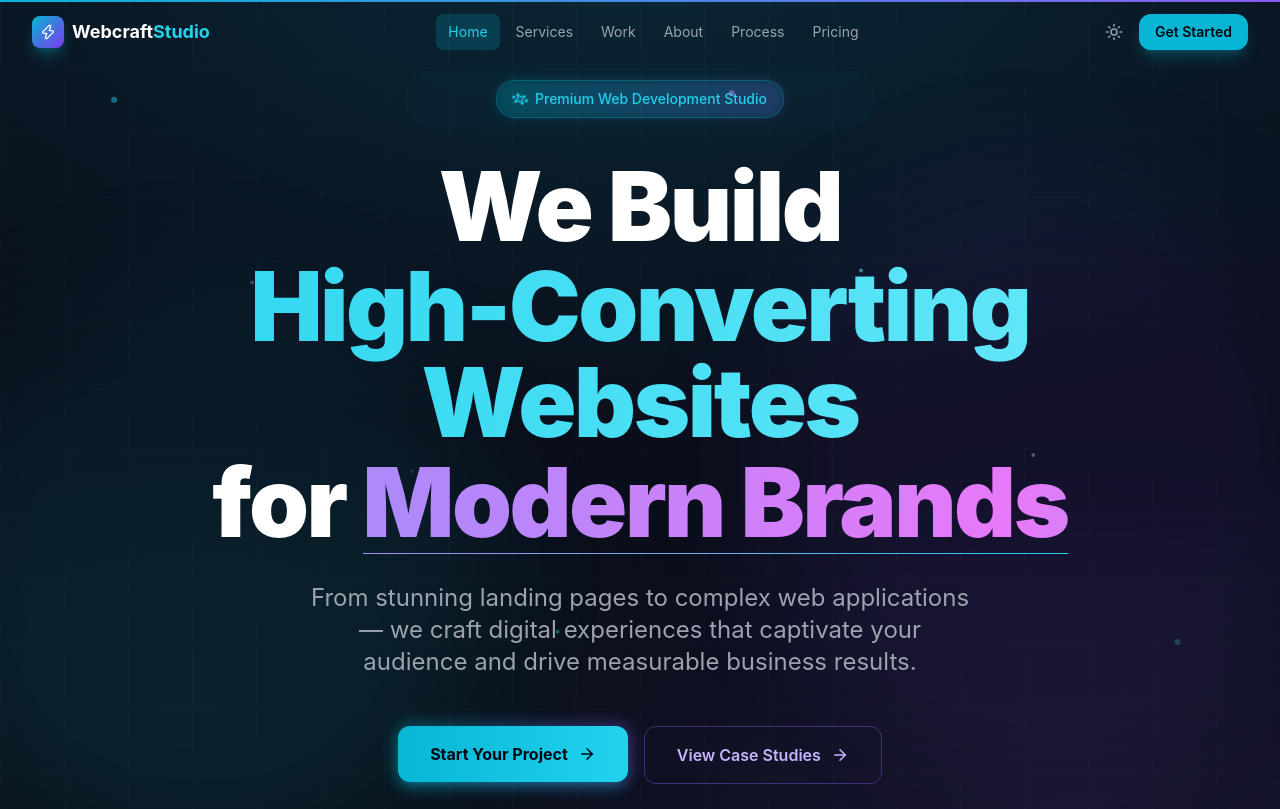
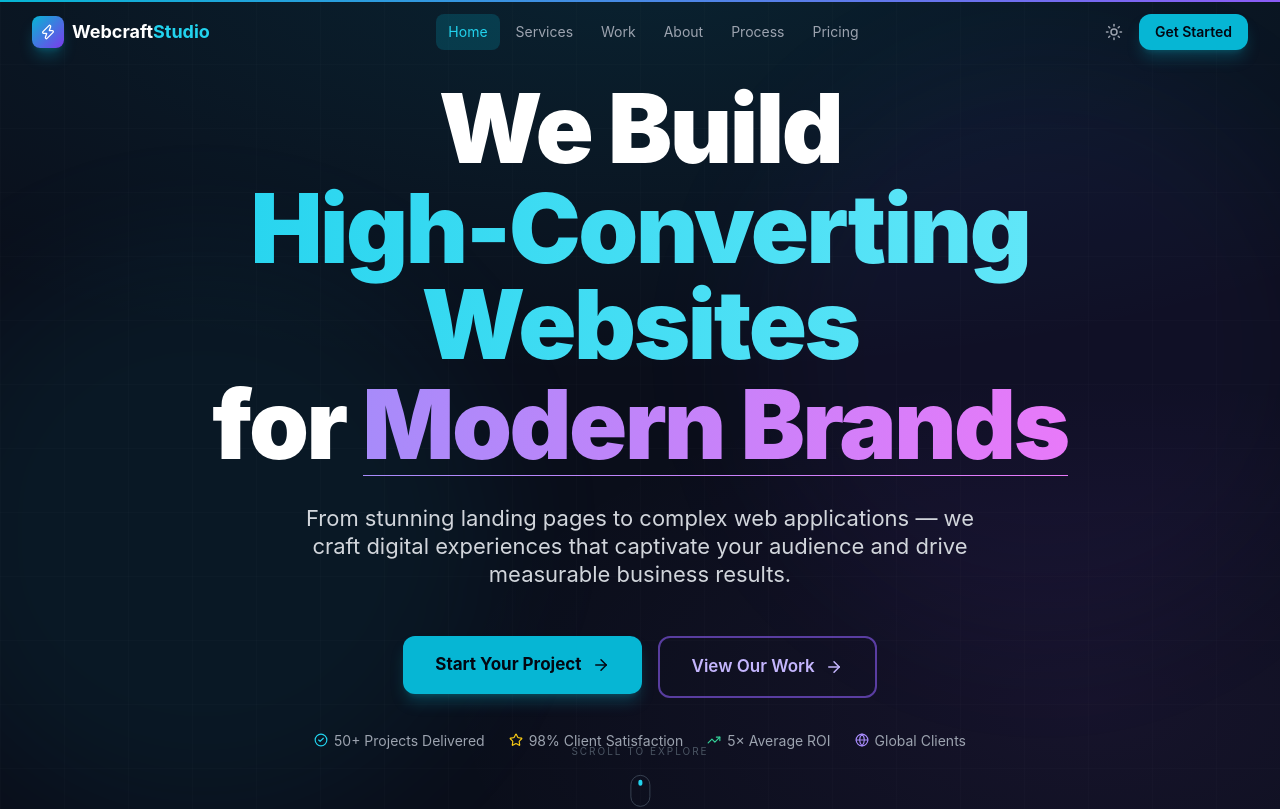
Before and after one commit to exexple/webcraft-v3, a Next.js app in the folder frontend/: page / in a window 1280 px wide. Shown: the top 809 px of the page. Built offline with nearby package versions, Linux system fonts and the light colour scheme.

Commit message:
Fix visual hierarchy - clear conversion path in Hero section
Agent-Logs-Url: https://github.com/exexple/webcraft-v3/sessions/13f0d155-b662-43c6-921f-be847edbd98d

Co-authored-by: exexple <228282825+exexple@users.noreply.github.com>

```diff
--- a/frontend/components/sections/Hero.tsx
+++ b/frontend/components/sections/Hero.tsx
@@ -1,7 +1,7 @@
 'use client';
 import { motion, useScroll, useTransform } from 'framer-motion';
 import Link from 'next/link';
-import { ArrowRight, Sparkles, CheckCircle2, Star, TrendingUp, Globe } from 'lucide-react';
+import { ArrowRight, CheckCircle2, Star, TrendingUp, Globe } from 'lucide-react';
 import Button from '@/components/ui/Button';
 import { blobAnimation } from '@/lib/animations';
 import { useRef } from 'react';
@@ -13,17 +13,6 @@ const trustBadges = [
   { text: 'Global Clients', Icon: Globe, color: 'text-violet-400' },
 ];
 
-const particles = [
-  { color: 'bg-cyan-400', size: 'w-1.5 h-1.5' },
-  { color: 'bg-violet-400', size: 'w-1 h-1' },
-  { color: 'bg-emerald-400', size: 'w-1 h-1' },
-  { color: 'bg-cyan-400', size: 'w-1 h-1' },
-  { color: 'bg-fuchsia-400', size: 'w-1.5 h-1.5' },
-  { color: 'bg-cyan-300', size: 'w-1 h-1' },
-  { color: 'bg-violet-300', size: 'w-1 h-1' },
-  { color: 'bg-emerald-400', size: 'w-1.5 h-1.5' },
-];
-
 export default function Hero() {
   const ref = useRef<HTMLElement>(null);
   const { scrollYProgress } = useScroll({ target: ref, offset: ['start start', 'end start'] });
@@ -32,147 +21,110 @@ export default function Hero() {
 
   return (
     <section ref={ref} className="relative min-h-screen flex items-center justify-center overflow-hidden bg-[#0a0e1a]">
-      {/* Animated background */}
+      {/* Background — subtle, non-competing */}
       <div className="absolute inset-0 pointer-events-none">
         {/* Radial gradient layers */}
-        <div className="absolute inset-0 bg-[radial-gradient(ellipse_80%_50%_at_50%_-5%,rgba(6,182,212,0.15),transparent)]" />
-        <div className="absolute inset-0 bg-[radial-gradient(ellipse_50%_40%_at_85%_85%,rgba(168,85,247,0.1),transparent)]" />
-        <div className="absolute inset-0 bg-[radial-gradient(ellipse_40%_30%_at_15%_70%,rgba(16,185,129,0.06),transparent)]" />
+        <div className="absolute inset-0 bg-[radial-gradient(ellipse_80%_50%_at_50%_-5%,rgba(6,182,212,0.12),transparent)]" />
+        <div className="absolute inset-0 bg-[radial-gradient(ellipse_50%_40%_at_85%_85%,rgba(168,85,247,0.08),transparent)]" />
 
-        {/* Animated blobs */}
+        {/* Blobs — fade-in entrance only, no looping animation */}
         <motion.div
           variants={blobAnimation}
           initial="hidden"
           animate="visible"
-          className="absolute top-1/4 -left-20 w-[600px] h-[600px] bg-cyan-500/[0.07] rounded-full blur-3xl"
+          className="absolute top-1/4 -left-20 w-[600px] h-[600px] bg-cyan-500/[0.06] rounded-full blur-3xl"
         />
         <motion.div
           variants={blobAnimation}
           initial="hidden"
           animate="visible"
-          className="absolute bottom-1/4 -right-20 w-[600px] h-[600px] bg-violet-600/[0.07] rounded-full blur-3xl"
-        />
-        <motion.div
-          animate={{ scale: [1, 1.2, 1], opacity: [0.04, 0.1, 0.04] }}
-          transition={{ duration: 8, repeat: Infinity, ease: 'easeInOut', delay: 2 }}
-          className="absolute top-1/2 left-1/2 -translate-x-1/2 -translate-y-1/2 w-[900px] h-[900px] rounded-full blur-3xl bg-cyan-500/[0.06]"
+          className="absolute bottom-1/4 -right-20 w-[600px] h-[600px] bg-violet-600/[0.06] rounded-full blur-3xl"
         />
 
         {/* Subtle grid */}
-        <div className="absolute inset-0 bg-[linear-gradient(to_right,#ffffff04_1px,transparent_1px),linear-gradient(to_bottom,#ffffff04_1px,transparent_1px)] bg-[size:4rem_4rem]" />
-
-        {/* Floating particles */}
-        {particles.map((p, i) => (
-          <motion.div
-            key={i}
-            animate={{
-              y: [0, -28, 0],
-              x: [0, (i % 2 === 0 ? 12 : -12), 0],
-              opacity: [0.15, 0.55, 0.15],
-            }}
-            transition={{ duration: 4 + i * 0.8, repeat: Infinity, ease: 'easeInOut', delay: i * 0.7 }}
-            className={`absolute rounded-full ${p.color} ${p.size}`}
-            style={{ left: `${8 + i * 12}%`, top: `${12 + (i % 4) * 18}%` }}
-          />
-        ))}
+        <div className="absolute inset-0 bg-[linear-gradient(to_right,#ffffff03_1px,transparent_1px),linear-gradient(to_bottom,#ffffff03_1px,transparent_1px)] bg-[size:4rem_4rem]" />
       </div>
 
       <motion.div
         style={{ y, opacity }}
-        className="relative z-10 max-w-7xl mx-auto px-4 sm:px-6 lg:px-8 text-center pt-20 pb-8"
+        className="relative z-10 max-w-5xl mx-auto px-4 sm:px-6 lg:px-8 text-center pt-20 pb-16"
       >
-        {/* Badge */}
-        <motion.div
-          initial={{ opacity: 0, scale: 0.8 }}
-          animate={{ opacity: 1, scale: 1 }}
-          transition={{ duration: 0.6, ease: [0.22, 1, 0.36, 1] }}
-          className="inline-flex items-center gap-2 px-4 py-2 rounded-full border border-cyan-500/30 bg-cyan-500/10 text-cyan-400 text-sm font-medium mb-10 relative"
-        >
-          {/* Ping ring */}
-          <span
-            className="absolute inset-0 rounded-full animate-ping bg-cyan-500/10 pointer-events-none"
-            style={{ animationDuration: '3s' }}
-          />
-          <motion.span animate={{ rotate: 360 }} transition={{ duration: 4, repeat: Infinity, ease: 'linear' }}>
-            <Sparkles size={14} />
-          </motion.span>
-          <span>Premium Web Development Studio</span>
-          <span className="absolute -inset-px rounded-full bg-gradient-to-r from-cyan-500/20 to-violet-500/20 blur-sm -z-10" />
-        </motion.div>
-
-        {/* Headline — three staggered lines */}
+        {/* Stage 1 — HEADLINE (dominant) */}
         <div className="mb-8 space-y-1">
           {/* Line 1: We Build */}
           <motion.div
-            initial={{ opacity: 0, y: 40 }}
+            initial={{ opacity: 0, y: 30 }}
             animate={{ opacity: 1, y: 0 }}
-            transition={{ duration: 0.7, delay: 0.1, ease: [0.22, 1, 0.36, 1] }}
+            transition={{ duration: 0.6, delay: 0, ease: [0.22, 1, 0.36, 1] }}
           >
-            <span className="block text-[3rem] sm:text-6xl lg:text-7xl xl:text-8xl font-black tracking-tight text-white leading-[1.1]">
+            <span className="block text-[3.5rem] sm:text-6xl lg:text-7xl xl:text-[6rem] font-black tracking-tight text-white leading-[1.1]">
               We Build
             </span>
           </motion.div>
 
-          {/* Line 2: High-Converting Websites — cyan→violet gradient */}
+          {/* Line 2: High-Converting Websites — cyan accent */}
           <motion.div
-            initial={{ opacity: 0, y: 40 }}
+            initial={{ opacity: 0, y: 30 }}
             animate={{ opacity: 1, y: 0 }}
-            transition={{ duration: 0.7, delay: 0.22, ease: [0.22, 1, 0.36, 1] }}
+            transition={{ duration: 0.6, delay: 0.12, ease: [0.22, 1, 0.36, 1] }}
           >
-            <span className="block text-[3rem] sm:text-6xl lg:text-7xl xl:text-8xl font-black tracking-tight leading-[1.1] bg-gradient-to-r from-cyan-400 via-cyan-300 to-violet-500 bg-clip-text text-transparent animate-gradient-shift bg-[length:200%_auto]">
+            <span className="block text-[3.5rem] sm:text-6xl lg:text-7xl xl:text-[6rem] font-black tracking-tight leading-[1.1] bg-gradient-to-r from-cyan-400 to-cyan-300 bg-clip-text text-transparent">
               High-Converting Websites
             </span>
           </motion.div>
 
-          {/* Line 3: for Modern Brands */}
+          {/* Line 3: for Modern Brands — violet accent */}
           <motion.div
-            initial={{ opacity: 0, y: 40 }}
+            initial={{ opacity: 0, y: 30 }}
             animate={{ opacity: 1, y: 0 }}
-            transition={{ duration: 0.7, delay: 0.34, ease: [0.22, 1, 0.36, 1] }}
+            transition={{ duration: 0.6, delay: 0.24, ease: [0.22, 1, 0.36, 1] }}
           >
-            <span className="block text-[3rem] sm:text-6xl lg:text-7xl xl:text-8xl font-black tracking-tight leading-[1.1]">
+            <span className="block text-[3.5rem] sm:text-6xl lg:text-7xl xl:text-[6rem] font-black tracking-tight leading-[1.1]">
               <span className="text-white">for </span>
               <span className="relative inline-block">
-                <span className="bg-gradient-to-r from-violet-400 via-fuchsia-400 to-cyan-400 bg-clip-text text-transparent animate-gradient-shift bg-[length:200%_auto] [animation-delay:2s]">
+                <span className="bg-gradient-to-r from-violet-400 to-fuchsia-400 bg-clip-text text-transparent">
                   Modern Brands
                 </span>
-                {/* Underline accent */}
                 <motion.span
                   initial={{ scaleX: 0 }}
                   animate={{ scaleX: 1 }}
-                  transition={{ duration: 0.8, delay: 0.9, ease: [0.22, 1, 0.36, 1] }}
-                  className="absolute -bottom-1 left-0 right-0 h-px bg-gradient-to-r from-violet-400 to-cyan-400 origin-left"
+                  transition={{ duration: 0.7, delay: 0.7, ease: [0.22, 1, 0.36, 1] }}
+                  className="absolute -bottom-1 left-0 right-0 h-px bg-gradient-to-r from-violet-400 to-fuchsia-400 origin-left"
                 />
               </span>
             </span>
           </motion.div>
         </div>
 
-        {/* Subheading */}
+        {/* Stage 2 — SUBHEADLINE (secondary) */}
         <motion.p
           initial={{ opacity: 0, y: 20 }}
           animate={{ opacity: 1, y: 0 }}
-          transition={{ duration: 0.6, delay: 0.48, ease: [0.22, 1, 0.36, 1] }}
-          className="text-lg sm:text-xl lg:text-2xl text-gray-400 max-w-2xl mx-auto mb-12 leading-relaxed font-normal"
+          transition={{ duration: 0.5, delay: 0.4, ease: [0.22, 1, 0.36, 1] }}
+          className="text-base sm:text-lg lg:text-[22px] text-gray-300 max-w-2xl mx-auto mb-12 leading-relaxed font-normal"
         >
           From stunning landing pages to complex web applications — we craft digital experiences
           that captivate your audience and drive measurable business results.
         </motion.p>
 
-        {/* CTA Buttons */}
+        {/* Stage 3 — CTA BUTTONS */}
         <motion.div
           initial={{ opacity: 0, y: 20 }}
           animate={{ opacity: 1, y: 0 }}
-          transition={{ duration: 0.6, delay: 0.58, ease: [0.22, 1, 0.36, 1] }}
-          className="flex flex-col sm:flex-row gap-4 justify-center mb-16"
+          transition={{ duration: 0.5, delay: 0.8, ease: [0.22, 1, 0.36, 1] }}
+          className="flex flex-col sm:flex-row gap-4 justify-center mb-8"
         >
           {/* Primary CTA */}
           <Link href="/contact">
-            <motion.div whileHover={{ scale: 1.03 }} whileTap={{ scale: 0.97 }} className="relative group">
-              <div className="absolute -inset-0.5 bg-gradient-to-r from-cyan-500 to-violet-500 rounded-xl blur opacity-40 group-hover:opacity-70 transition-opacity duration-300" />
+            <motion.div
+              whileHover={{ scale: 1.03, y: -2 }}
+              whileTap={{ scale: 0.97 }}
+              className="relative group"
+            >
+              <div className="absolute -inset-0.5 bg-cyan-500/50 rounded-xl blur opacity-0 group-hover:opacity-60 transition-opacity duration-300" />
               <Button
                 size="lg"
-                className="relative gap-2.5 bg-gradient-to-r from-cyan-500 to-cyan-400 text-gray-950 font-bold hover:shadow-glow-cyan border-0 px-8 py-4"
+                className="relative gap-2.5 bg-cyan-500 hover:bg-cyan-400 text-gray-950 font-bold shadow-lg shadow-cyan-500/25 hover:shadow-cyan-400/50 border-0 px-8 py-4 text-[17px]"
               >
                 Start Your Project
                 <ArrowRight size={18} className="group-hover:translate-x-1 transition-transform duration-200" />
@@ -182,36 +134,36 @@ export default function Hero() {
 
           {/* Secondary CTA */}
           <Link href="/case-studies">
-            <motion.div whileHover={{ scale: 1.03 }} whileTap={{ scale: 0.97 }} className="relative group">
-              <div className="absolute -inset-0.5 bg-gradient-to-r from-violet-500 to-fuchsia-500 rounded-xl blur opacity-0 group-hover:opacity-30 transition-opacity duration-300" />
+            <motion.div
+              whileHover={{ scale: 1.03, y: -2 }}
+              whileTap={{ scale: 0.97 }}
+              className="relative group"
+            >
+              <div className="absolute -inset-0.5 bg-violet-500/30 rounded-xl blur opacity-0 group-hover:opacity-40 transition-opacity duration-300" />
               <Button
                 variant="outline"
                 size="lg"
-                className="relative gap-2.5 border-violet-500/40 text-violet-300 hover:border-violet-400/70 hover:bg-violet-500/8 hover:text-violet-200 px-8 py-4"
+                className="relative gap-2.5 border-2 border-violet-500/60 text-violet-300 hover:border-violet-400 hover:bg-violet-500/10 hover:text-violet-200 px-8 py-4 text-[17px]"
               >
-                View Case Studies
+                View Our Work
                 <ArrowRight size={18} className="group-hover:translate-x-1 transition-transform duration-200" />
               </Button>
             </motion.div>
           </Link>
         </motion.div>
 
-        {/* Trust badges */}
+        {/* Stage 4 — TRUST INDICATORS (supporting proof) */}
         <motion.div
           initial={{ opacity: 0 }}
           animate={{ opacity: 1 }}
-          transition={{ duration: 0.6, delay: 0.72 }}
-          className="flex flex-wrap justify-center gap-x-8 gap-y-3 text-gray-500 text-sm mb-20"
+          transition={{ duration: 0.5, delay: 1.2 }}
+          className="flex flex-wrap justify-center gap-x-6 gap-y-3 text-gray-400 text-[14px] pb-4"
         >
           {trustBadges.map(({ text, Icon, color }) => (
-            <motion.div
-              key={text}
-              whileHover={{ color: '#fff' }}
-              className="flex items-center gap-2 transition-colors duration-200"
-            >
+            <div key={text} className="flex items-center gap-1.5">
               <Icon size={14} className={color} />
               <span>{text}</span>
-            </motion.div>
+            </div>
           ))}
         </motion.div>
       </motion.div>
@@ -220,7 +172,7 @@ export default function Hero() {
       <motion.div
         initial={{ opacity: 0 }}
         animate={{ opacity: 1 }}
-        transition={{ duration: 0.6, delay: 1.2 }}
+        transition={{ duration: 0.6, delay: 1.6 }}
         className="absolute bottom-8 left-1/2 -translate-x-1/2 flex flex-col items-center gap-2 text-gray-600 text-xs"
       >
         <span className="uppercase tracking-[0.2em] text-[10px]">Scroll to explore</span>
```
